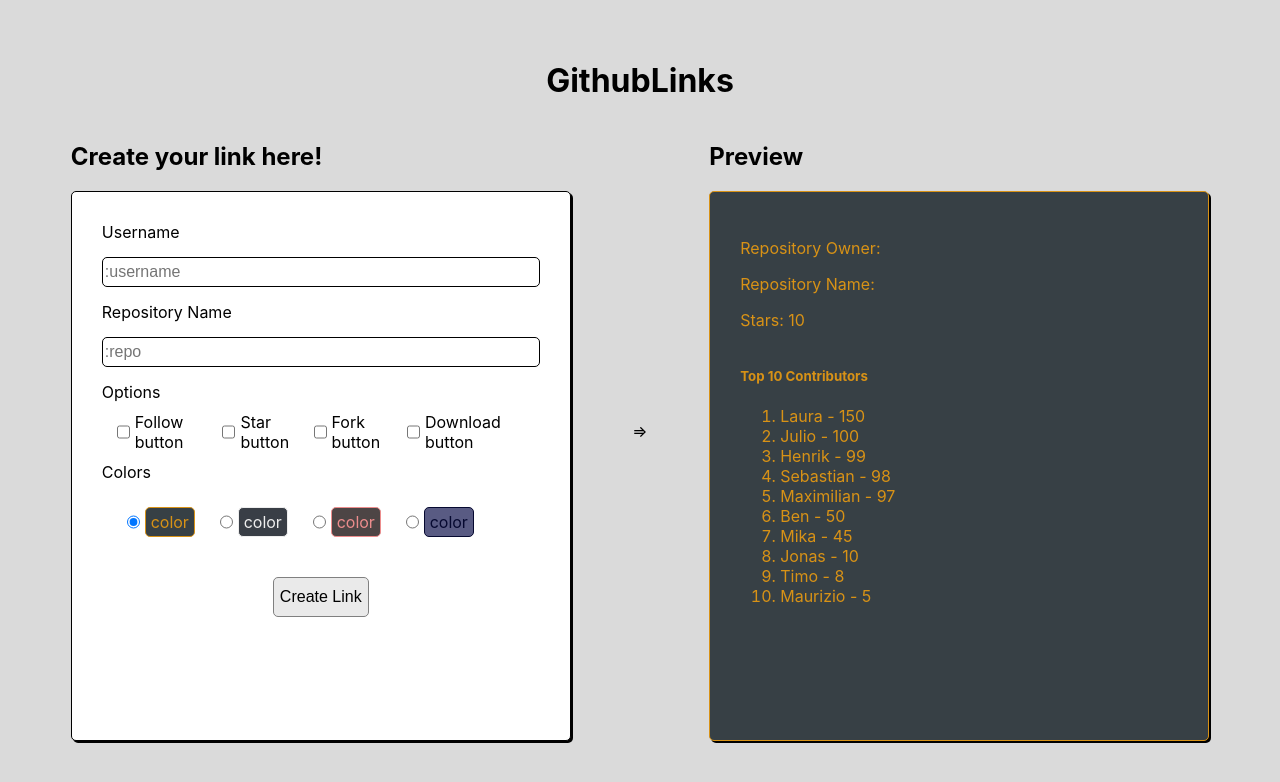
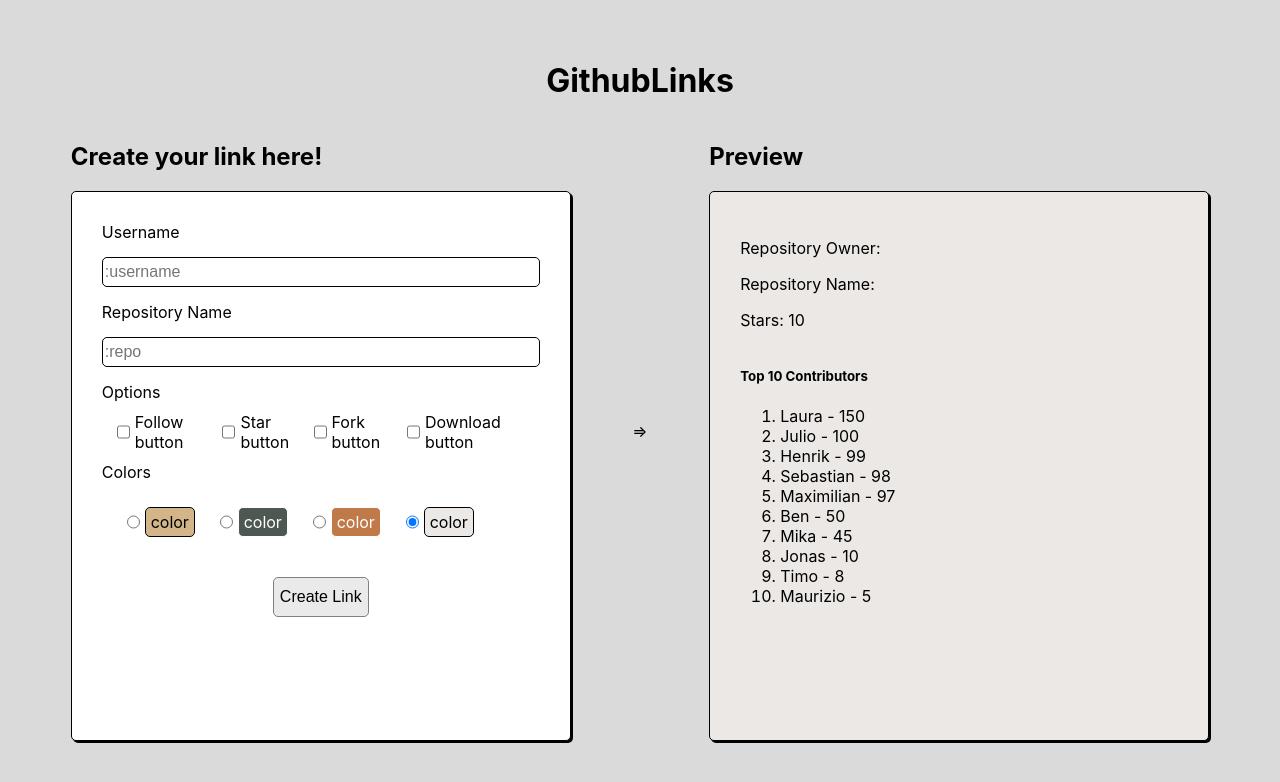
Before and after one commit to jjla26/superchat-frontend-challenge, a Next.js app: page / in a window 1280 px wide. Shown: the top 782 px of the page. Built offline with nearby package versions, Linux system fonts and the light colour scheme; no server answers.

Commit message:
Changed colors of the cards

```diff
--- a/components/LinkForm.tsx
+++ b/components/LinkForm.tsx
@@ -15,7 +15,7 @@
 
   return (
     <Formik
-      initialValues={{ username: '', repo: '', follow: false, star: false, fork: false, download: false, color: 'mustard' }}
+      initialValues={{ username: '', repo: '', follow: false, star: false, fork: false, download: false, color: 'gray' }}
       validate={values => {
         const errors: repoDetails = {};
         if(!values.username){
--- a/constants/Colors.ts
+++ b/constants/Colors.ts
@@ -1,19 +1,19 @@
 const Colors = [
   {
     id: 1,
-    name: 'mustard'
+    name: 'sand'
   },
   {
     id: 2,
-    name: 'gray'
+    name: 'green'
   },
   {
     id: 3,
-    name: 'pink'
+    name: 'orange'
   },
   {
     id: 4,
-    name: 'blue'
+    name: 'gray'
   }
 ]
 
--- a/pages/index.tsx
+++ b/pages/index.tsx
@@ -8,7 +8,7 @@
 import contributors from '../constants/Contributors'
 
 export default function Home() {
-  const [ values, setValues ] = useState({ username: '', repo: '', follow: false, star: false, fork: false, download: false, color: 'mustard' })
+  const [ values, setValues ] = useState({ username: '', repo: '', follow: false, star: false, fork: false, download: false, color: 'gray' })
   const [ link, setLink ] = useState('')
   const [ path, setPath ] = useState('')
   const [ message, setMessage ] = useState('')
--- a/styles/globals.css
+++ b/styles/globals.css
@@ -50,28 +50,28 @@
   box-shadow: 2px 2px black;
 }
 
-.mustard {
-  background-color: #374045;
-  color: #D89216;
-  border: 1px solid #D89216;
+.sand {
+  background-color: #D3B589;
+  color: black;
+  border: 1px solid black
+}
+
+.green {
+  background-color: #4D5853;
+  color: white;
+  border: 1px solid white
+}
+
+.orange {
+  background-color: #C07948;
+  color: white;
+  border: 1px solid white
 }
 
 .gray {
-  background-color: #393E46;
-  color: #EEE;
-  border: 1px solid #EEE;
-}
-
-.blue {
-  background-color: #595B83;
-  color: #060930;
-  border: 1px solid #060930;
-}
-
-.pink {
-  background-color: #4D4545;
-  color: #ED8D8D;
-  border: 1px solid #ED8D8D;
+  background-color: #EBE8E6;
+  color: black;
+  border: 1px solid black;
 }
 
 .error {
```
